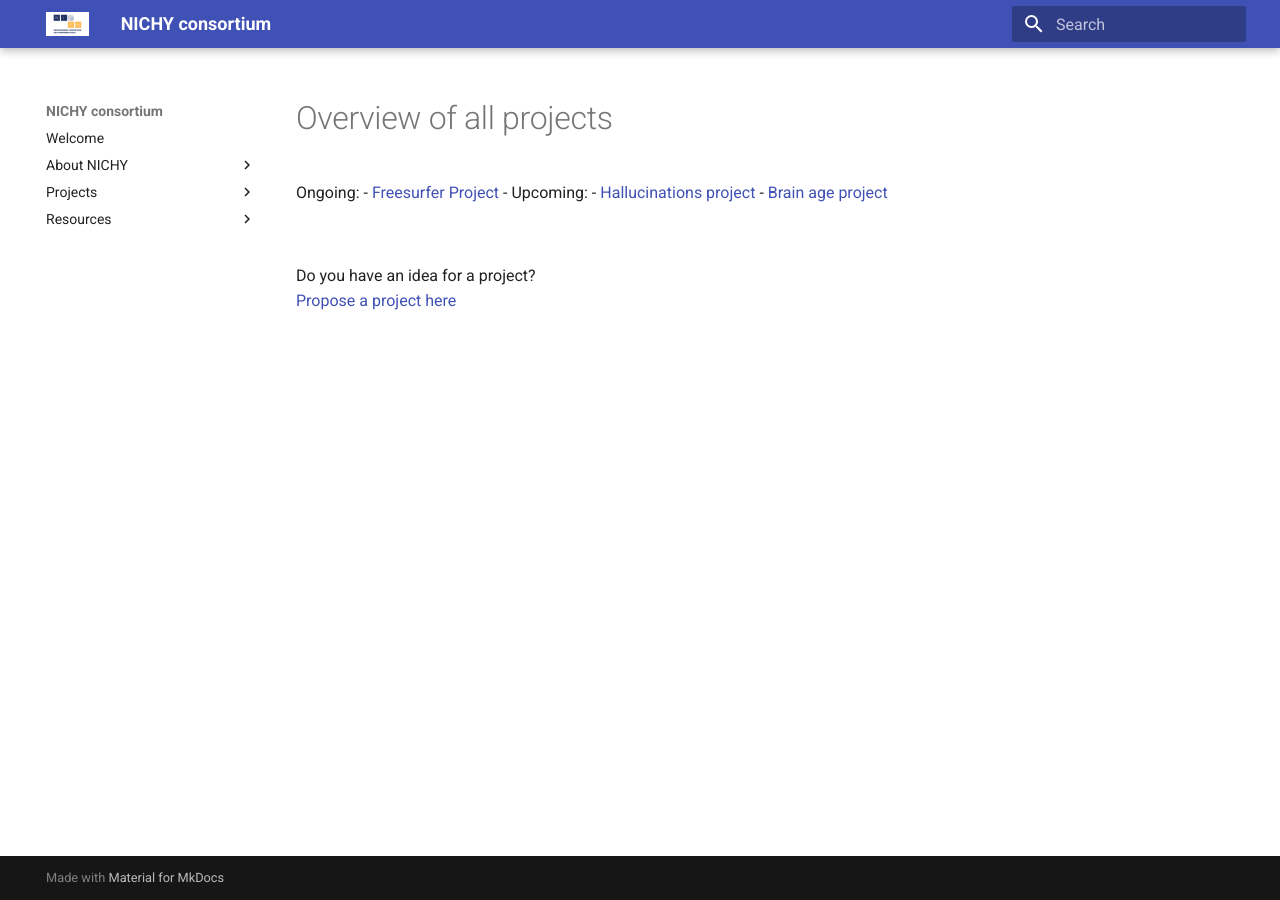
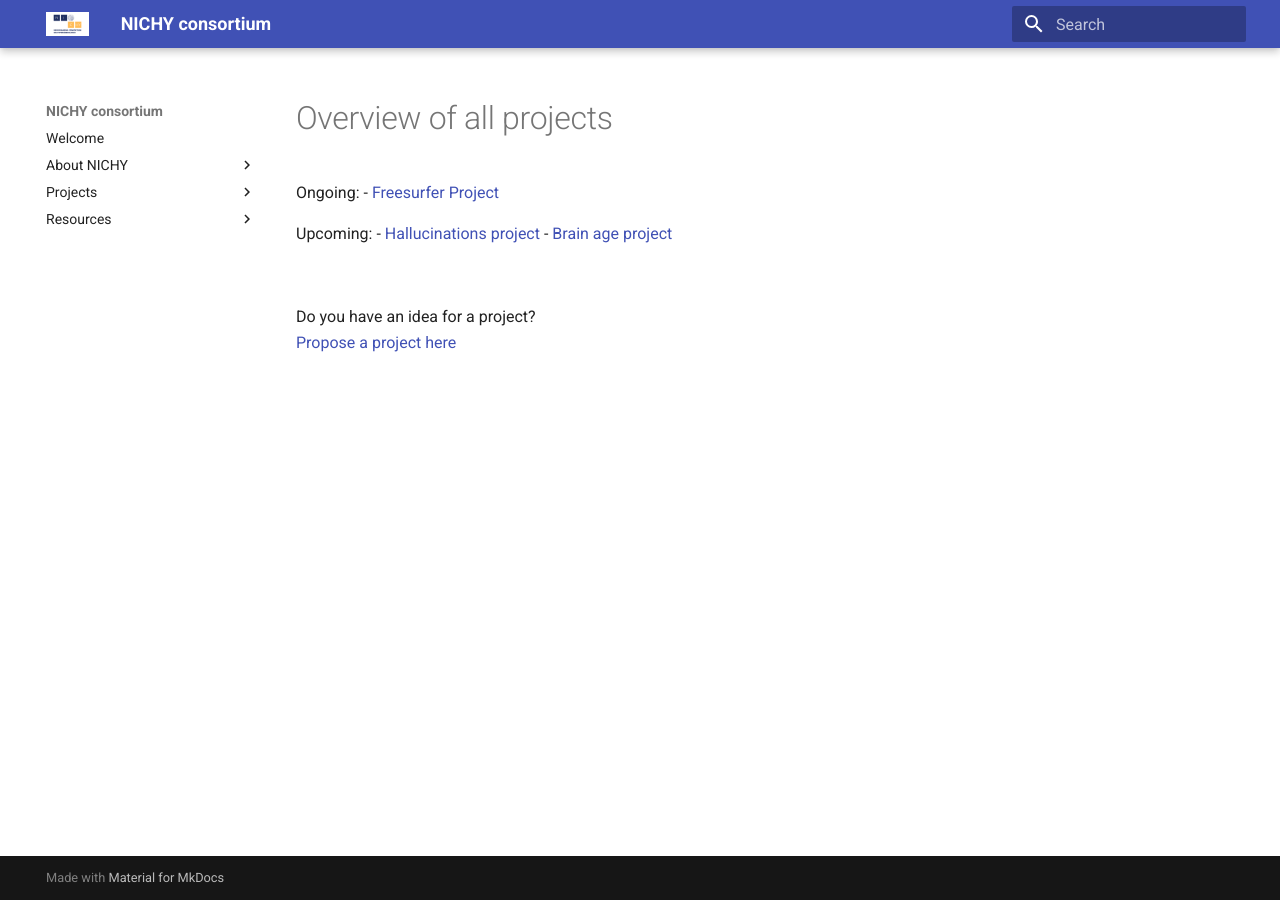
Before and after one commit to nichy-consortium/nichy, an MkDocs documentation site: the page built from docs/projects/overview.md, in a window 1280 px wide. Built offline with MkDocs 1.6.1 and Material for MkDocs 9.7.7, drawn with Linux system fonts in a browser that asks for light colours; part of the change alters nothing that is shown.

```diff
--- a/docs/projects/overview.md
+++ b/docs/projects/overview.md
@@ -1,14 +1,14 @@
 # Overview of all projects
 
 Ongoing:
-- [Freesurfer Project](./freesurfer.md)
--
+- [Freesurfer Project](./ongoing/freesurfer.md)
+
 Upcoming:
-- [Hallucinations project](docs/projects/upcoming/hallucinations.md)
-- [Brain age project](docs/projects/upcoming/brainage.md)
+- [Hallucinations project](./upcoming/hallucinations.md)
+- [Brain age project](./upcoming/brainage.md)
 
 <br/>
 
 Do you have an idea for a project?
 <br/>
-[Propose a project here](../propose_a_project.md)
+[Propose a project here](./propose_a_project.md)
```
